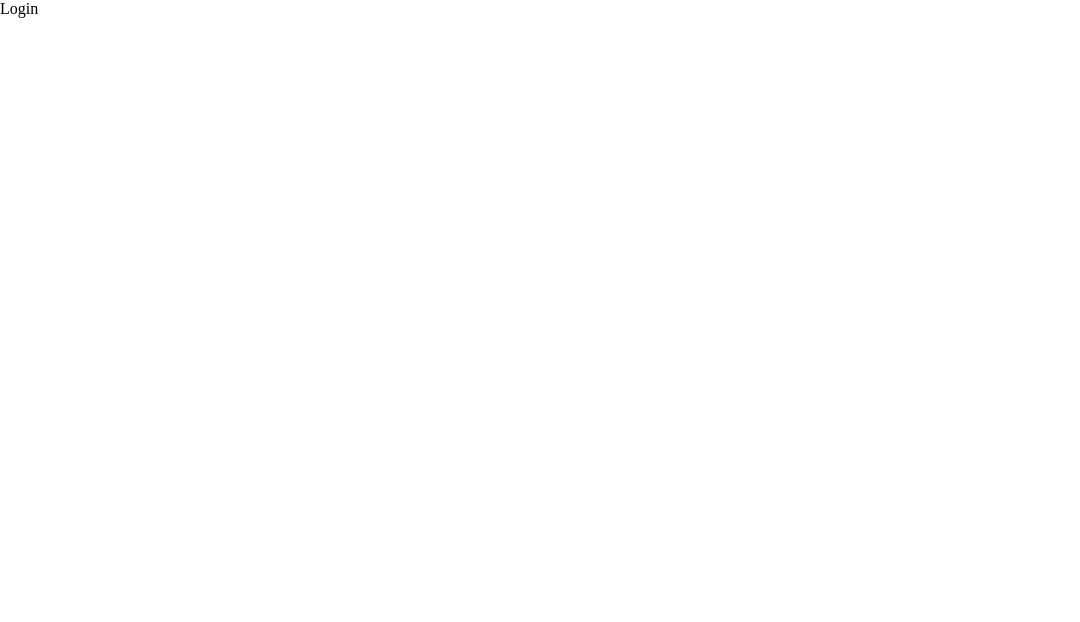
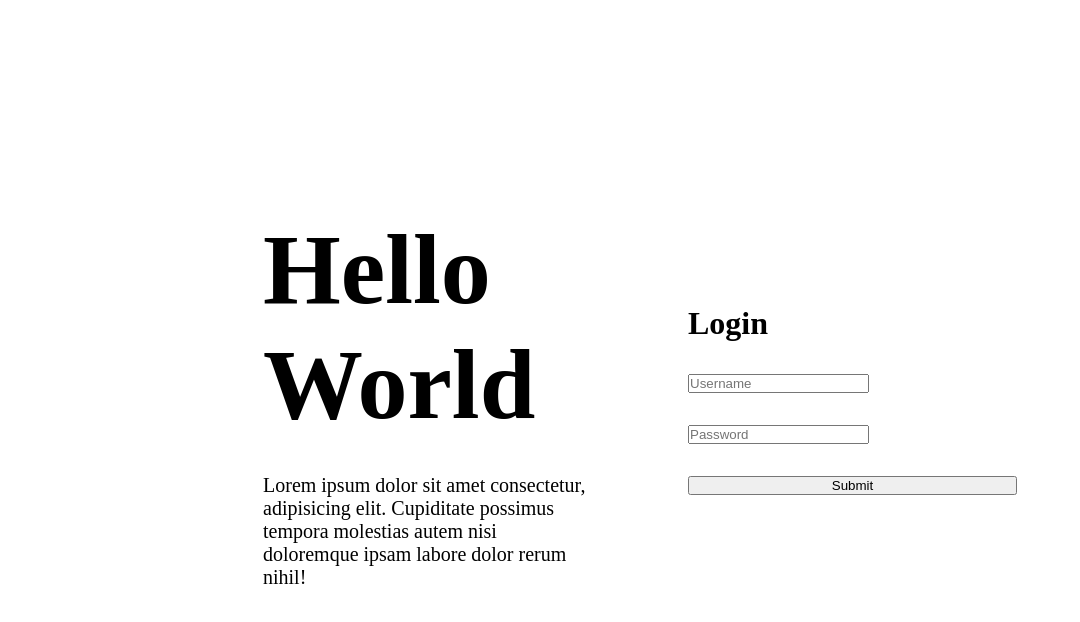
Before and after one commit to Nestortion/Definitely-not-a-Chat-App, a React (Vite) app in the folder client/: page /login in a window 1280 px wide. Shown: the top 622 px of the page, without its empty margins (0-1080 px from the left). Built offline with nearby package versions, Linux system fonts and the light colour scheme.

Commit message:
chore: finish Login page

```diff
--- a/client/src/pages/Login/Login.jsx
+++ b/client/src/pages/Login/Login.jsx
@@ -1,3 +1,28 @@
+import styles from './Login.scss'
+import Input from '../../components/UI/Input/Input'
+import Button from '../../components/UI/Button/Button'
+
 export default function Login() {
-  return <div>Login</div>
+  return (
+    <div className="login">
+      <div className="card">
+        <div className="left">
+          <h1>Hello World</h1>
+          <p>
+            Lorem ipsum dolor sit amet consectetur, adipisicing elit. Cupiditate
+            possimus tempora molestias autem nisi doloremque ipsam labore dolor
+            rerum nihil!
+          </p>
+        </div>
+        <div className="right">
+          <h1>Login</h1>
+          <form>
+            <Input id="username" type="text" placeholder="Username" />
+            <Input id="password" type="password" placeholder="Password" />
+            <Button>Submit</Button>
+          </form>
+        </div>
+      </div>
+    </div>
+  )
 }
--- /dev/null
+++ b/client/src/pages/Login/Login.scss
@@ -0,0 +1,56 @@
+.login {
+  min-height: 100vh;
+  padding: 1rem;
+  display: flex;
+  align-items: center;
+  justify-content: center;
+
+  .card {
+    width: 80%;
+    max-width: 850px;
+    min-height: 600px;
+    display: flex;
+    flex-wrap: wrap;
+    overflow: hidden;
+
+    .left {
+      // TODO: add image and gradient background
+      padding: 3rem;
+      flex: 1;
+      display: flex;
+      flex-direction: column;
+      justify-content: center;
+      gap: 2rem;
+
+      h1 {
+        font-size: clamp(4rem, 8vw, 6.25rem);
+      }
+
+      p {
+        font-size: 1.25rem;
+      }
+    }
+
+    .right {
+      padding: 3rem;
+      flex: 1;
+      display: flex;
+      flex-direction: column;
+      gap: 2rem;
+      justify-content: center;
+
+      form {
+        display: flex;
+        flex-direction: column;
+        gap: 2rem;
+      }
+    }
+
+    @media (max-width: 480px) {
+      .left,
+      .right {
+        padding: 1rem;
+      }
+    }
+  }
+}
```
